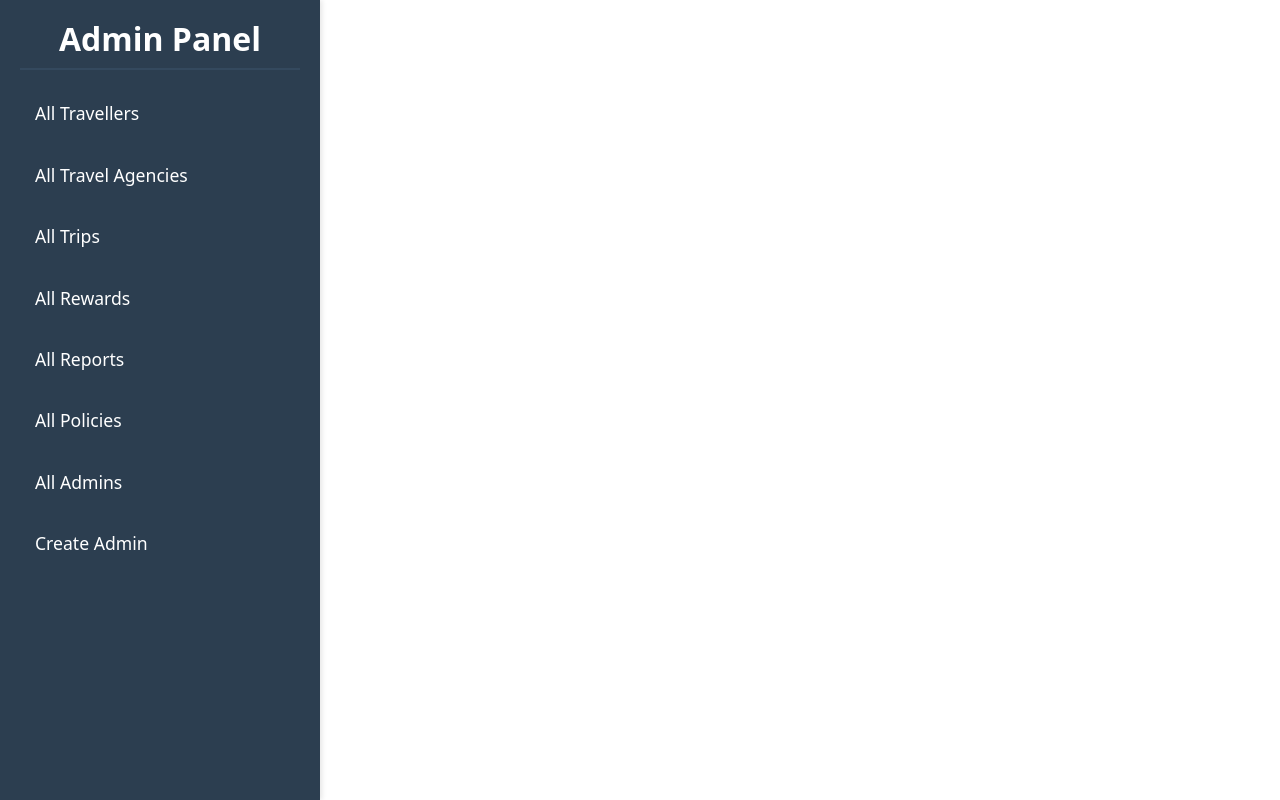
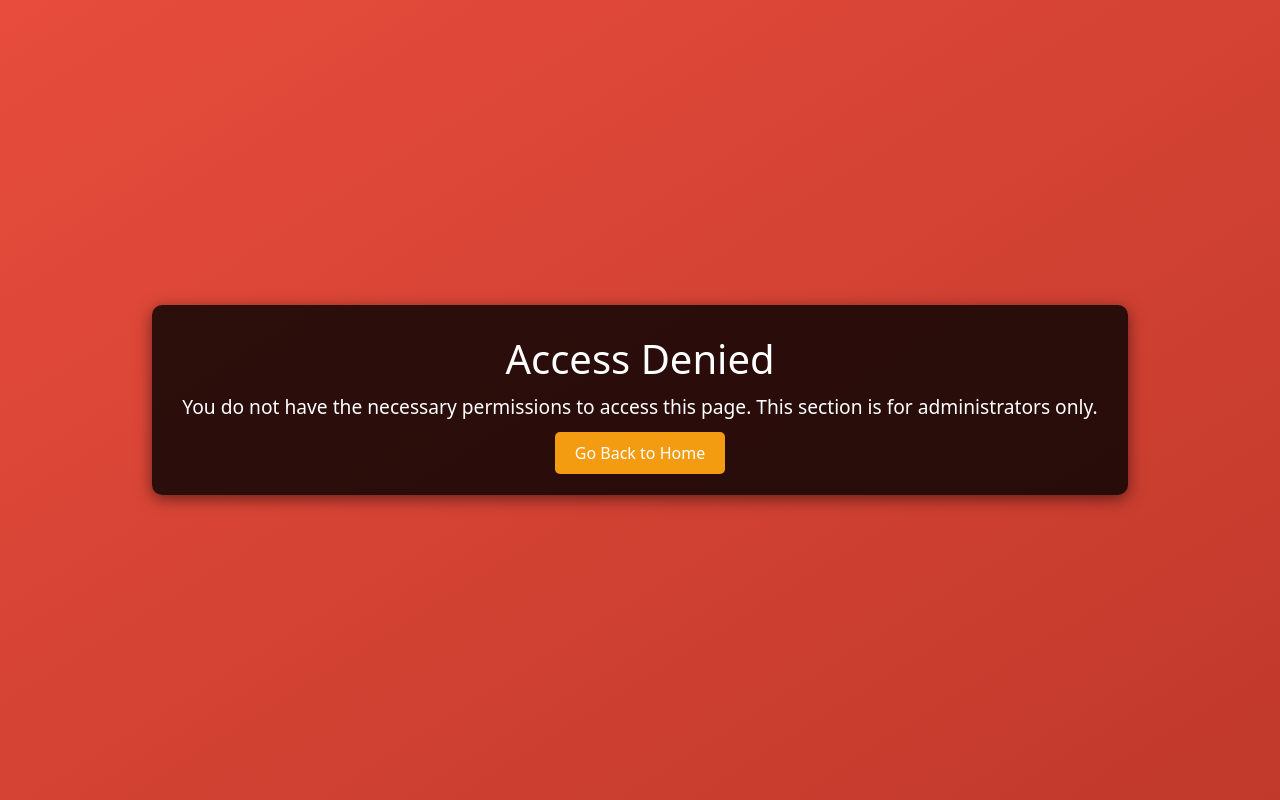
Before and after one commit to MohamedAbdelaiem/TripSync, a React (Vite) app in the folder Frontend/TripSync/: page /Admin-view/1 in a window 1280 px wide. Built offline with nearby package versions, Linux system fonts and the light colour scheme; no server answers.

Commit message:
some edits in traveller profile

```diff
--- a/Frontend/TripSync/src/Components/Admin/AllAdminsList/AllAdmins.css
+++ b/Frontend/TripSync/src/Components/Admin/AllAdminsList/AllAdmins.css
@@ -11,7 +11,8 @@
     box-shadow: 0 4px 8px rgba(0, 0, 0, 0.1);
     background: #2c3e50;
     margin: 10px 0;
-    transition: transform 0.3s ease, box-shadow 0.3s ease;
+    /* transition: transform 0.3s ease, box-shadow 0.3s ease; */
+    transition: opacity 0.5s ease-in, transform 0.5s ease-in; /* Smooth transition */
   }
 
   .traveller-card-container:hover {
--- a/Frontend/TripSync/src/Components/Admin/AllTravellersList/TravellerCard.jsx
+++ b/Frontend/TripSync/src/Components/Admin/AllTravellersList/TravellerCard.jsx
@@ -1,10 +1,14 @@
 import React, { useEffect } from "react";
 import "./AllTravellersList.css";
 import axios from "axios";
+import { useNavigate } from "react-router-dom";
 
 function TravellerCard({ image_url, id, prof_name, rerender }) {
   const token = localStorage.getItem("token");
-  const onViewProfile = () => {};
+  const navigate = new useNavigate();
+  const onViewProfile = () => {
+    navigate(`/Traveller-Profile/${id}`);
+  };
   const deletrUser = async() => {
    await axios
       .delete(`http://localhost:3000/api/v1/users/deleteUser`, {
--- a/Frontend/TripSync/src/Components/Admin/CreateAdmin/CreateAdmin.css
+++ b/Frontend/TripSync/src/Components/Admin/CreateAdmin/CreateAdmin.css
@@ -14,6 +14,9 @@
   justify-content: center;
   align-items: center;
   min-height: 100vh;
+  width: 75%;
+  position: absolute;
+  right: 0px;
   background-color: var(--background-color);
   padding: 20px;
   box-sizing: border-box;
--- a/Frontend/TripSync/src/Components/Admin/CreateAdmin/CreateAdmin.jsx
+++ b/Frontend/TripSync/src/Components/Admin/CreateAdmin/CreateAdmin.jsx
@@ -2,7 +2,7 @@ import React, { useState } from "react";
 import axios from "axios";
 import "./CreateAdmin.css"; // Import the CSS file
 
-function CreateAdmin() {
+function CreateAdmin({rerender}) {
   const [formData, setFormData] = useState({
     username: "",
     password: "",
@@ -54,7 +54,11 @@ function CreateAdmin() {
     }
     await createAdmin();
     setError(""); // Clear any previous error
-    console.log("Admin Created:", formData);
+      console.log("Admin Created:", formData);
+      formData.username = "";
+      formData.password = "";
+      formData.email = "";
+      rerender();
   }
   catch(err){
     console.log(err);
--- a/Frontend/TripSync/src/Components/trav-prof/SideBar/SideBar.jsx
+++ b/Frontend/TripSync/src/Components/trav-prof/SideBar/SideBar.jsx
@@ -28,7 +28,7 @@ function SideBar(props) {
           ></ProfPicture>
         </li>
         <li onClick={props.openMessages}>
-          Messages &nbsp;<i className="fa-regular fa-message"></i>
+          {current_user_is_owner ? "messages" : "send message"} &nbsp;<i className="fa-regular fa-message"></i>
         </li>
         {current_user_is_owner && (
           <li onClick={props.openEditProfModal}>
@@ -36,14 +36,14 @@ function SideBar(props) {
           </li>
         )}
 
-        <a
+        {current_user_is_owner && <a
           href="#user-rewards"
           style={{ textDecoration: "none", color: "inherit" }}
         >
           <li>
             My Rewards &nbsp; <i className="fa-solid fa-award"></i>
           </li>
-        </a>
+        </a>}
 
         <a
           href="#user-trips"
--- a/Frontend/TripSync/src/pages/AdminView/AdminView.css
+++ b/Frontend/TripSync/src/pages/AdminView/AdminView.css
@@ -0,0 +1,52 @@
+/* NotAdmin.css */
+
+.not-admin-container {
+  display: flex;
+  justify-content: center;
+  align-items: center;
+  height: 100vh;
+  background: linear-gradient(to bottom right, #e74c3c, #c0392b);
+  color: #fff;
+  text-align: center;
+}
+
+.not-admin-card {
+  padding: 30px;
+  border-radius: 10px;
+  background-color: rgba(0, 0, 0, 0.8);
+  box-shadow: 0 4px 15px rgba(0, 0, 0, 0.5);
+}
+
+.not-admin-title {
+  font-size: 2.5rem;
+  margin-bottom: 10px;
+}
+
+.not-admin-message {
+  font-size: 1.2rem;
+  margin-bottom: 20px;
+}
+
+.back-to-home-button {
+  text-decoration: none;
+  padding: 10px 20px;
+  background-color: #f39c12;
+  color: #fff;
+  border-radius: 5px;
+  font-size: 1rem;
+  transition: background-color 0.3s ease;
+}
+
+.back-to-home-button:hover {
+  background-color: #e67e22;
+}
+
+
+.error-in-id {
+    width: 100%;
+    height: 100vh;
+    background-color: azure;
+    display: flex;
+    justify-content: center;
+    align-items: center;
+}
--- a/Frontend/TripSync/src/pages/AdminView/AdminView.jsx
+++ b/Frontend/TripSync/src/pages/AdminView/AdminView.jsx
@@ -1,4 +1,5 @@
-import React, { useState, useEffect } from "react";
+import "./AdminView.css"
+
 import AdminSideBar from "../../Components/Admin/AminSideBar/AdminSideBar";
 import AllTripsList from "../../Components/Admin/AllTripsList/AllTripsList";
 import AllAgenciesList from "../../Components/Admin/AllAgenciesList/AllAgenciesList";
@@ -8,16 +9,14 @@ import AdminRewards from "../../Components/Admin/AdminRewards/AdminRewards";
 import AllPolicies from "../../Components/Admin/AdminPolicies/AllPolicies";
 import CreateAdmin from "../../Components/Admin/CreateAdmin/CreateAdmin";
 import AllAdminsList from "../../Components/Admin/AllAdminsList/AllAdmins";
-import { all_user_trips } from "../../Components/Data/all_user_trips";
-// import { all_Travellers } from "../../Components/Data/all_Travellers";
-// import { all_agencies } from "../../Components/Data/all_agencies";
-// import { all_rewards } from "../../Components/Data/Rewards";
-// import { all_reports } from "../../Components/Data/all_reports";
-// import { all_policies } from "../../Components/Data/all_policies";
+
+
+import React, { useState, useEffect, useContext } from "react";
+import { UserContext } from "../../assets/userContext";
 import { useParams } from "react-router-dom";
 import { func } from "prop-types";
 import axios from "axios";
-// import { getAllReports } from "../../../../../Server/Controllers/ReportController";
+
 
 function AdminView() {
   const [dis_all_trips, set_dis_all_trips] = useState(false);
@@ -37,7 +36,36 @@ function AdminView() {
   const [all_policies, set_all_policies] = useState([]);
   const [all_admins, set_all_admins] = useState([]);
 
+  const { user, setUser } = useContext(UserContext);
   let { adminId } = useParams();
+
+  if (user === null || user.role !== 'admin') {
+    return (
+      <div className="not-admin-container">
+        <div className="not-admin-card">
+          <h1 className="not-admin-title">Access Denied</h1>
+          <p className="not-admin-message">
+            You do not have the necessary permissions to access this page. This
+            section is for administrators only.
+          </p>
+          <a href="/" className="back-to-home-button">
+            Go Back to Home
+          </a>
+        </div>
+      </div>
+    );
+  }
+  if (user.user_id != adminId)
+  {
+    return (
+      <>
+        <div className="error-in-id">
+          <h1> not found </h1>
+        </div>
+      </>
+    );
+  }
+
   const onMenuSelected = (selected_item_name) => {
     set_dis_all_agencies(selected_item_name === "all-agencies" ? true : false);
     set_dis_all_travellers(
@@ -62,7 +90,7 @@ function AdminView() {
       );
       // set_dis_all_agencies(true);
       set_all_agencies(res.data);
-      console.log(res.data);
+      // console.log(res.data);
     } catch (err) {
       console.log(err);
     }
@@ -78,7 +106,7 @@ function AdminView() {
           },
         }
       );
-      console.log(res.data);
+      // console.log(res.data);
       set_all_user_trips(res.data);
     } catch (err) {
       console.log(err);
@@ -95,7 +123,7 @@ function AdminView() {
           },
         }
       );
-      console.log(res.data);
+      // console.log(res.data);
       set_all_rewards(res.data);
     } catch (err) {
       console.log(err);
@@ -112,7 +140,7 @@ function AdminView() {
           },
         }
       );
-      console.log(res.data.data);
+      // console.log(res.data.data);
       set_all_reports(res.data.data);
     } catch (err) {
       console.log(err);
@@ -129,7 +157,7 @@ function AdminView() {
           },
         }
       );
-      console.log(res.data);
+      // console.log(res.data);
       set_all_policies(res.data);
     } catch (err) {
       console.log(err);
@@ -146,7 +174,7 @@ function AdminView() {
           },
         }
       );
-      console.log(res.data);
+      // console.log(res.data);
       set_all_Travellers(res.data);
     } catch (err) {
       console.log(err);
@@ -163,7 +191,7 @@ function AdminView() {
           },
           }
       );
-      console.log(res.data);
+      // console.log(res.data);
       set_all_admins(res.data);
       } catch (err) {
         console.log(err);
@@ -180,7 +208,7 @@ function AdminView() {
     getAllTrips();
     getAllAdmins();
   }, []);
-  console.log(all_user_trips);
+  // console.log(all_user_trips);
 
 
   return (
@@ -231,7 +259,7 @@ function AdminView() {
       ) : null}
       {dis_create_admin ? (
         <CreateAdmin
-          // rerender = {rerender}
+          rerender = {getAllAdmins}
         />
       ) : null}
     </div>
```
Also changed, not shown: Frontend/TripSync/src/Components/trav-prof/UserMessages/UserMessages.css (+79 -0 lines), Frontend/TripSync/src/Components/trav-prof/UserMessages/UserMessages.jsx (+5 -4 lines), Frontend/TripSync/src/pages/Traveller_Prof/TravellerProf.jsx (line endings or trailing spaces).
